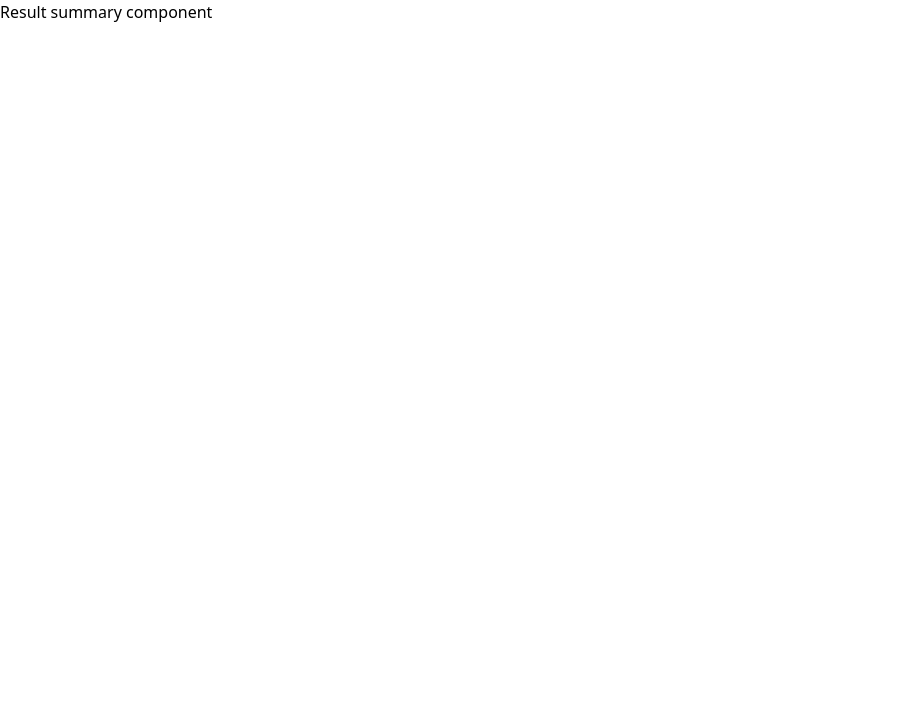
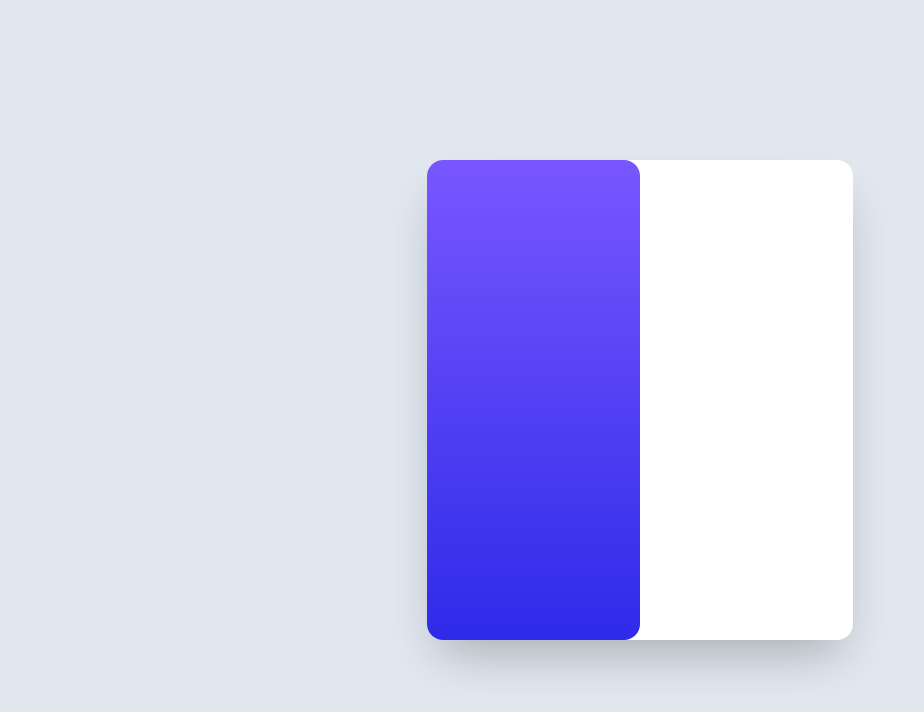
Before and after one commit to thedevangvishnu/mastering-react, a React (Create React App) app in the folder react-practice-projects/newbie-level/project-03/: page / in a window 1280 px wide. Shown: the top 712 px of the page, without its empty margins (0-924 px from the left). Built offline with nearby package versions, Linux system fonts and the light colour scheme.

Commit message:
Create the basic layout of background and container

```diff
--- a/react-practice-projects/newbie-level/project-03/src/App.js
+++ b/react-practice-projects/newbie-level/project-03/src/App.js
@@ -1,5 +1,17 @@
 const App = () => {
-  return <h1>Result summary component</h1>;
+  return (
+    // background
+    <div className="bg-slate-200 w-ful h-screen flex items-center justify-center">
+      {/* container div */}
+      <div className="w-1/3 h-3/5 bg-white rounded-2xl relative shadow-2xl flex">
+        {/* left seciton */}
+        <div className="w-1/2 h-full bg-gradient-to-b from-lightSlateBlue to-lightRoyalBlue rounded-2xl"></div>
+
+        {/* right section */}
+        <div></div>
+      </div>
+    </div>
+  );
 };
 
 export default App;
```
